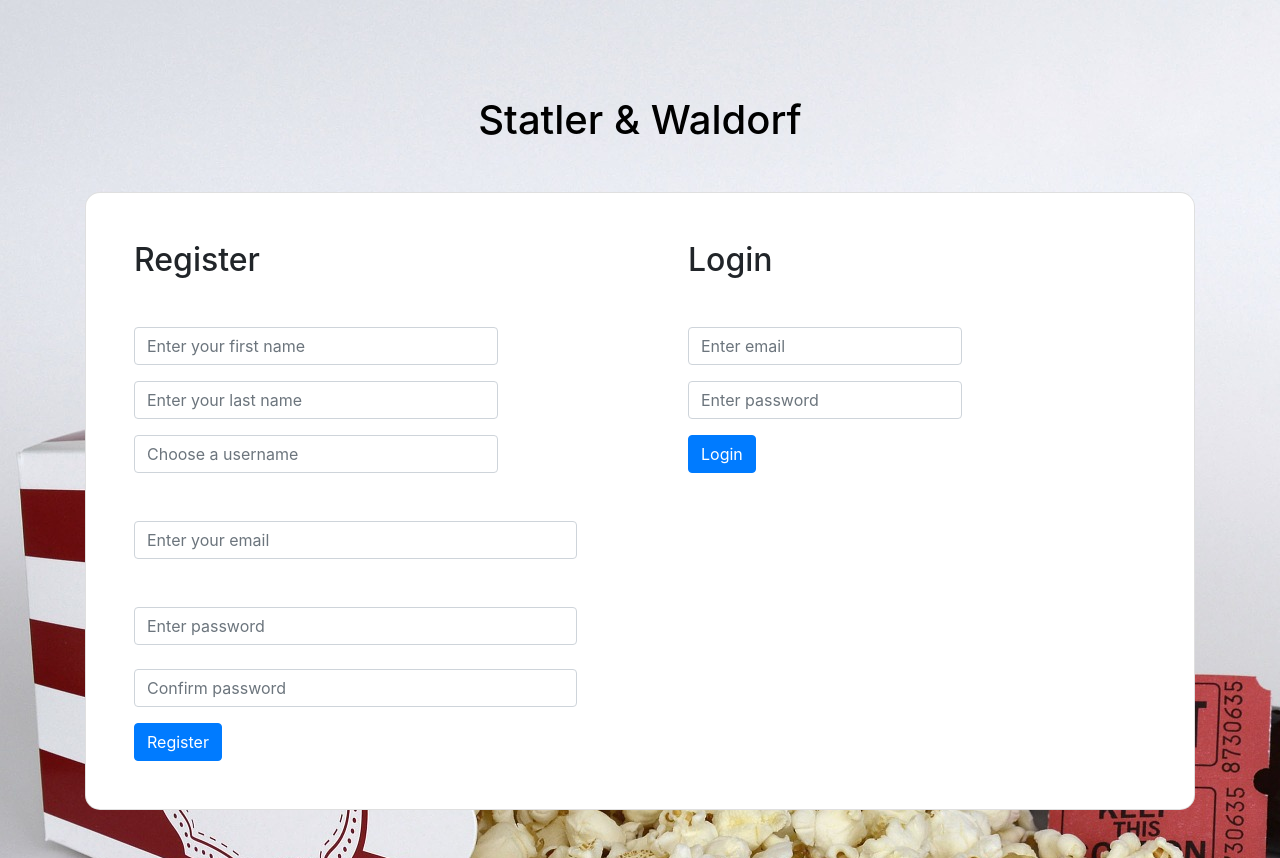
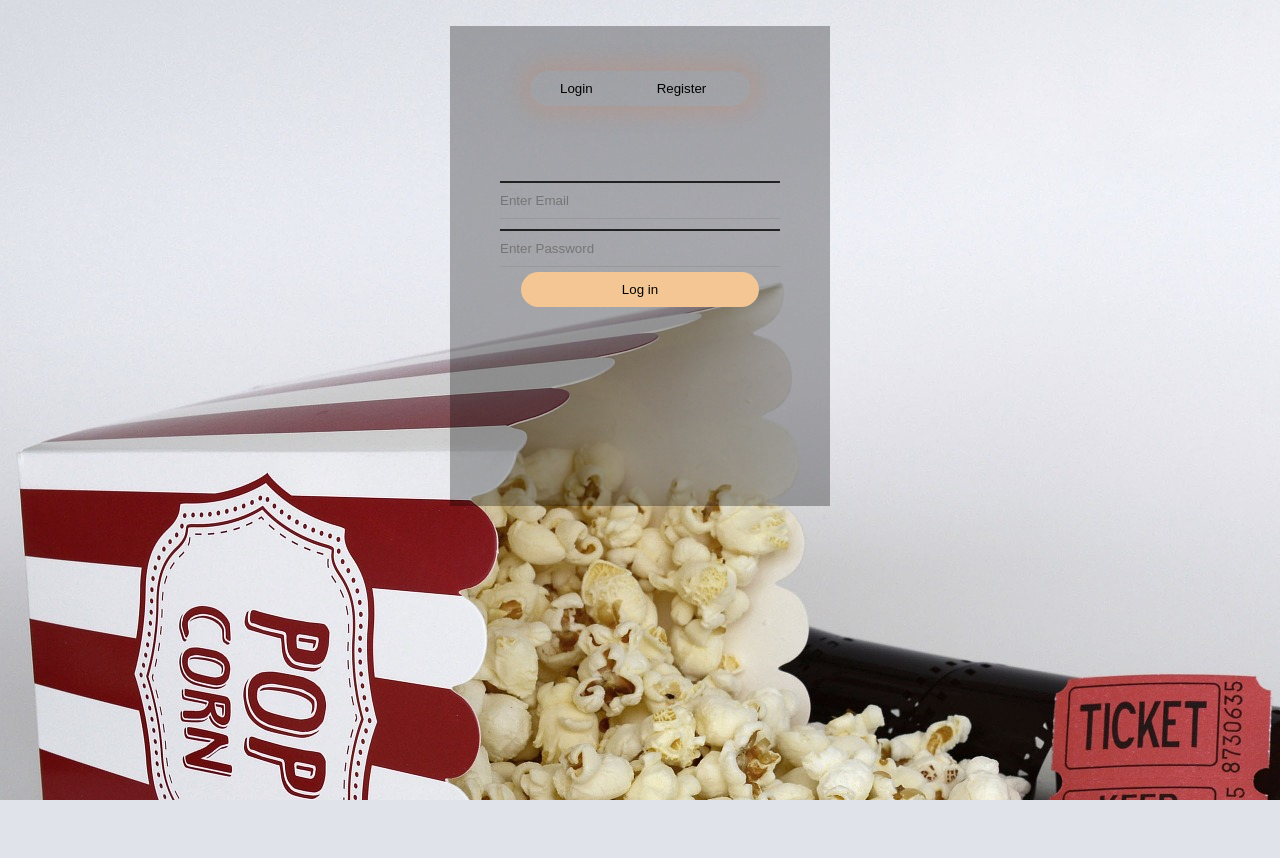
Before and after one commit to Carlos333AM/group_project_2022, a Flask app: page / in a window 1280 px wide. After the commit the page ends 800 px from the top, so only its background shows below. Run offline with Flask 2, Linux system fonts and the light colour scheme; some libraries are stand-ins or nearby versions.

Commit message:
css/js of login
login and reg works just may need to change colors later on

```diff
--- a/flask_app/config/mysqlconnection.py
+++ b/flask_app/config/mysqlconnection.py
@@ -6,7 +6,7 @@ class MySQLConnection:
         # change the user and password as needed
         connection = pymysql.connect(host = 'localhost',
                                     user = 'root',
-                                    password = 'rootroot',
+                                    password = 'root',
                                     db = db,
                                     charset = 'utf8mb4',
                                     cursorclass = pymysql.cursors.DictCursor,
--- a/flask_app/static/css/log_reg.css
+++ b/flask_app/static/css/log_reg.css
@@ -1,3 +1,123 @@
 body{
     background-image: url(/static/images/popcorn.jpg);
 }
+
+* {
+    margin: 0;
+    padding: 0;
+    box-sizing:border-box;
+}
+.full-page{
+    height: 100%;
+    width: 100%;
+    background-image: linear-gradient(rgba(0,0,0,0.4)),rgba,url(/static/images/popcorn.jpg);
+    background-position: center;
+    background-size: cover;
+    position:absolute;
+
+}
+
+/* overall form box  */
+.form-box{
+    width:380px;
+    height: 480px;
+    position:relative;
+    margin: 2% auto;
+    background: rgba(0,0,0,0.3);
+    padding:10px;
+    overflow: hidden;
+}
+
+.button-box{
+    width: 220px;
+    margin: 35px auto;
+    position:relative;
+    box-shadow: 0 0 20px 9px #ff61241f;
+    border-radius: 30px;
+}
+
+.toggle-btn{
+    padding: 10px 30px;
+    cursor:pointer;
+    background: transparent;
+    border: 0;
+    outline: none;
+    position: relative;
+}
+
+#btn{
+    top: 0;
+    left: 0;
+    width: 110px;
+    height: 100%;
+    background: #F3C693;
+    transition: .5s;
+}
+
+.input-group-login{
+    top: 150px;
+    position:absolute;
+    width:280px;
+    transition: .5s;
+}
+
+.input-group-register{
+    top: 120px;
+    position: absolute;
+    width: 280px;
+    transition: .5s;
+}
+.input-field{
+    width: 100%;
+    padding:10px 0;
+    margin:5px 0;
+    border-left: 0;
+    border-right:0;
+    border-right: 0;
+    border-bottom: 1px solid #999;
+    outline: none;
+    background: transparent;
+    text-decoration-color: black;
+}
+
+.submit-btn{
+    width: 85%;
+    padding: 10px 30px;
+    cursor: pointer;
+    display: block;
+    margin: auto;
+    background: #F3C693;
+    border: 0;
+    outline: none;
+    border-radius: 30px;
+
+}
+
+.check-box{
+    margin: 30px 10px 34px 0;
+}
+
+span{
+    color: #777;
+    font-size: 12px;
+    bottom:68px;
+    position: absolute;
+}
+
+#login{
+    left:50px;
+}
+
+#login input{
+    color:white;
+    font-size: 15;
+}
+
+#register{
+    left:450px;
+}
+
+#register input{
+    color:white;
+    font-size: 15;
+}
--- /dev/null
+++ b/flask_app/static/javascript/login.js
@@ -0,0 +1,26 @@
+var x=document.getElementById('login');
+var y=document.getElementById('register');
+var z=document.getElementById('btn');
+function register()
+{
+    x.style.left='-400px';
+    y.style.left='50px';
+    z.style.left='110px';
+}
+function login()
+{
+    x.style.left='50px';
+    y.style.left='450px';
+    z.style.left='0px';
+}
+
+
+
+var modal = document.getElementById('login-form');
+window.onclick = function(event)
+{
+    if (event.target == modal)
+    {
+        modal.style.display = "none";
+    }
+}
--- a/flask_app/templates/index.html
+++ b/flask_app/templates/index.html
@@ -4,24 +4,37 @@
     <meta charset="UTF-8">
     <meta http-equiv="X-UA-Compatible" content="IE=edge">
     <meta name="viewport" content="width=device-width, initial-scale=1.0">
-    <title>Document</title>
+    <title>Statler & Waldorf</title>
     <link rel="stylesheet" href="static/css/log_reg.css">
-    <link rel="stylesheet" href="https://stackpath.bootstrapcdn.com/bootstrap/4.3.1/css/bootstrap.min.css" integrity="sha384-ggOyR0iXCbMQv3Xipma34MD+dH/1fQ784/j6cY/iJTQUOhcWr7x9JvoRxT2MZw1T" crossorigin="anonymous">
+
 </head>
 <body>
-    <section class="h-100 h-custom gradient-custom-2" >
-        <div class="container py-5 h-100">
-            <div class="row d-flex justify-content-center align-items-center h-100">
-                <h1 class="my-5" style="color: black;" id="title">Statler & Waldorf</h1>
-                <div class="col-12">
-                    <div class="card card-registration card-registration-2" style="border-radius: 15px;">
-                        <div class="card-body p-0">
-                            <div class="row g-0">
-                                <div class="col-lg-6">
-                                    <div class="p-5">
-                                        <!-- Registration -->
-                                        <form action="/register" method="post" class=>
-                                            <h2 class="fw-normal mb-5"  id="register_title">Register</h2>
+    <div class="full-page">
+        <div id="login-form" class="login-page">
+            <!-- form box -->
+            <div class="form-box">
+                <div class="button-box">
+                    <div id="btn"></div>
+                        <button type="button" onclick="login()" class="toggle-btn"> Login</button>
+                        <button type="button" onclick="register()" class="toggle-btn">Register</button>
+                </div>
+                <!-- login portion -->
+                <form id="login" class="input-group-login"action="/login" method="post" >
+                    {% with messages = get_flashed_messages(category_filter=['login']) %}
+                        {% if messages %}
+                        <div class="alert alert-danger" role="alert">
+                            {% for message in messages %}
+                            <p>{{message}}</p>
+                            {% endfor %}
+                        </div>
+                        {% endif %}
+                    {% endwith %}
+                    <input type="text" class="input-field" name="email" placeholder="Enter Email">
+                    <input type="password" class="input-field" name="password" placeholder="Enter Password">
+                    <button type="submit" class="submit-btn"> Log in </button>
+                </form>
+                <!-- register potion -->
+                <form id="register" class="input-group-register">
                     {% with messages = get_flashed_messages(category_filter=['register']) %}
                         {% if messages %}
                         <div class="alert alert-danger" role="alert">
@@ -31,82 +44,18 @@
                         </div>
                         {% endif %}
                     {% endwith %}
-
-                                                <div class="row">
-                                                    <div class="col-md-10 mb-4 pb-2">
-                                                        <div class="form-group form-outline">
-                                                            <input type="text" name="first_name" placeholder="Enter your first name" class="form-control ">
-                                                        </div>
-
-                                                        <div class="form-group form-outline">
-                                                            <input type="text" name="last_name" placeholder="Enter your last name" class="form-control">
-
-                                                        </div>
-                                                        <div class="form-group form-outline">
-                                                            <input type="text" name="username" placeholder="Choose a username" class="form-control">
-
-                                                        </div>
-                                                    </div>
-                                                </div>
-
-                                                <div class="mb-4 pb-2">
-                                                    <div class="form-group form-outline">
-                                                        <input type="text" name="email" placeholder= "Enter your email"class="form-control">
-                                                    </div>
-                                                </div>
-
-                                                <div class="mb-4 pb-2 mb-md-0 pb-md-0">
-                                                    <div class="mb-4">
-                                                        <div class="form-group form-outline">
-                                                            <input type="password" name="password" placeholder="Enter password" class="form-control">
-
-                                                        </div>
-                                                    </div>
-                                                        <div class="form-group form-outline">
-                                                            <input type="password" name="confirm" placeholder="Confirm password" class="form-control">
-
-                                                        </div>
-                                                </div>
-                                            <input type="submit" value="Register" class="btn btn-primary">
-                                        </form>
-                                    </div>
-                                </div>
-
-                                <!-- Login Information -->
-                                <form action="/login" method="post" class="">
-                                    <div class="p-5">
-                                        <h2 class="fw-normal mb-5" id="login_title">Login</h2>
-                                        {% with messages = get_flashed_messages(category_filter=['login']) %}
-                                            {% if messages %}
-                                            <div class="alert alert-danger" role="alert">
-                                                    {% for message in messages %}
-                                                    <p>{{message}}</p>
-                                                    {% endfor %}
-                                            </div>
-                                            {% endif %}
-                                        {% endwith %}
-
-                                        <div class="mb-4 pb-2 mb-md-0 pb-md-0">
-                                            <div class="form-group">
-                                                <input type="text" name="email" class="form-control" placeholder="Enter email">
-                                            </div>
-                                        </div>
-
-                                        <div class="mb-4 pb-2 mb-md-0 pb-md-0">
-                                            <div class="form-group">
-                                                <input type="password" name="password" class="form-control" placeholder="Enter password">
-
-                                            </div>
-                                        </div>
-                                        <input type="submit" value="Login" class="btn btn-primary">
-                                    </div>
+                    <input type="text" class="input-field" name="first_name" placeholder="Enter your first name:" >
+                    <input type="text" class="input-field" name="last_name" placeholder="Enter your last name" >
+                    <input type="text" class="input-field" name="username" placeholder="Choose a username" >
+                    <input type="text" class="input-field" name="email" placeholder= "Enter your email" >
+                    <input type="password"  class="input-field" name="password" placeholder="Enter password" >
+                    <input type="password" class="input-field" name="confirm" placeholder="Confirm password" >
+                    <button type="submit" class="submit-btn"> Register </button>
                 </form>
             </div>
         </div>
     </div>
-                </div>
-            </div>
-        </div>
-    </section>
+<script type="text/javascript" src="{{ url_for('static', filename='javascript/login.js') }}"></script>
 </body>
+
 </html>
```
Also changed, not shown: 2 other files. Lines whose indentation alone changed are shown as unchanged.
